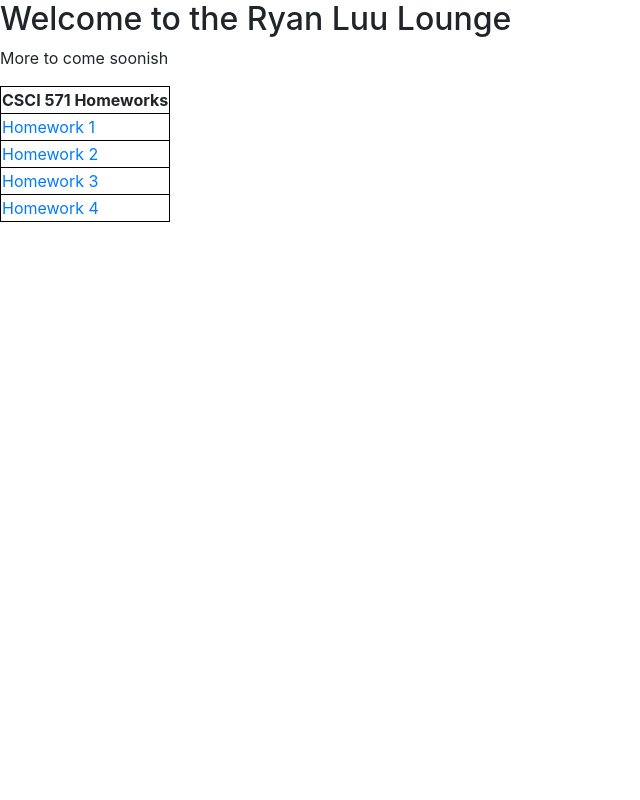
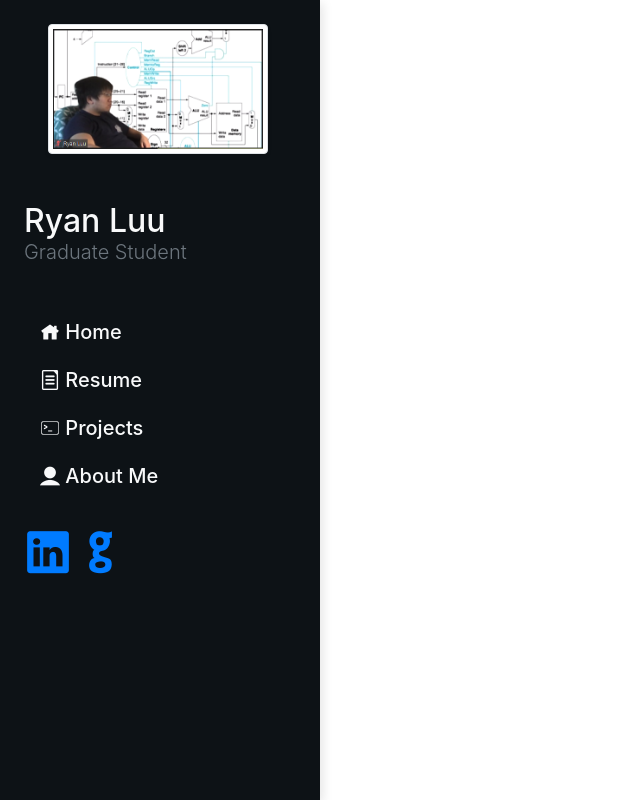
Before and after one commit to rluuy/rluuy.github.io, a plain HTML site: page index.html in a window 1280 px wide. Shown: the whole page, without its empty margins (0-640 px from the left). Drawn offline with Linux system fonts and the light colour scheme.

Commit message:
Added gelocation csv for HW3

```diff
--- /dev/null
+++ b/CSCI571-Homeworks/Homework3Contents/geolocation.csv
@@ -0,0 +1,5 @@
+Latitude,Longitude,Desc
+35.967413,-114.842883,City A
+36.286788,-115.286039,OMG
+36.113634,-115.125727,City B
+36.215643,-115.248906,Place C
--- a/StyleSheets/RyanStyleSheet.css
+++ b/StyleSheets/RyanStyleSheet.css
@@ -59,10 +59,10 @@ html,body{
 }
 
 .social-icon {
-    text-align: center;
+    text-align: left;
     transition: 0.3s ease-in-out;
     text-decoration: none;
-    background-color: rgb(37, 37, 42);
+    background-color: inherit;
 }
 
 #home{
--- a/index.html
+++ b/index.html
@@ -22,78 +22,78 @@
 
     </head>
 
-<!--    <body data-aos-easing="ease-in-out-back" data-aos-duration="500" data-aos-delay="0">-->
-<!--    <div class="wrapper">-->
-<!--        &lt;!&ndash;Sidebar&#45;&#45;&ndash;&gt;-->
-<!--        <div class="vertical-nav" id="sidebar">-->
-<!--            <img src="./Images/ryan.png" alt="..." width="220" class="mx-5 my-4 rounded-square img-thumbnail shadow-sm">-->
-<!--            <div class="py-4 px-4 mb-4">-->
-<!--                <div class="media d-flex align-items-center">-->
+    <body data-aos-easing="ease-in-out-back" data-aos-duration="500" data-aos-delay="0">
+    <div class="wrapper">
+        <!--Sidebar---->
+        <div class="vertical-nav" id="sidebar">
+            <img src="./Images/ryan.png" alt="..." width="220" class="mx-5 my-4 rounded-square img-thumbnail shadow-sm">
+            <div class="py-4 px-4 mb-4">
+                <div class="media d-flex align-items-center">
 
-<!--                    <div class="media-body">-->
-<!--                        <h4 class="m-0 text-light h2">Ryan Luu</h4>-->
-<!--                        <p class="font-weight-light text-muted text-light mb-0 h5">Graduate Student</p>-->
-<!--                    </div>-->
-<!--                </div>-->
-<!--            </div>-->
+                    <div class="media-body">
+                        <h4 class="m-0 text-light h2">Ryan Luu</h4>
+                        <p class="font-weight-light text-muted text-light mb-0 h5">Graduate Student</p>
+                    </div>
+                </div>
+            </div>
 
-<!--            <div class="px-4">-->
-<!--                <ul class="nav flex-column mb-0">-->
-<!--                    <li class="nav-item">-->
-<!--                        <a href="#home" class="nav-link text-light h5">-->
-<!--                            <i class="icofont-home"></i>-->
-<!--                            Home-->
-<!--                        </a>-->
-<!--                    </li>-->
-<!--                    <li class="nav-item">-->
-<!--                        <a href="#resume" class="nav-link text-light h5">-->
-<!--                            <i class="icofont-file-text"></i>-->
-<!--                            Resume-->
-<!--                        </a>-->
-<!--                    </li>-->
-<!--                    <li class="nav-item">-->
-<!--                        <a href="#portfolio" class="nav-link text-light h5">-->
-<!--                            <i class="icofont-interface"></i>-->
-<!--                            Projects-->
-<!--                        </a>-->
-<!--                    </li>-->
-<!--                    <li class="nav-item">-->
-<!--                        <a href="#about" class="nav-link text-light h5">-->
-<!--                            <i class="icofont-ui-user"></i>-->
-<!--                            About Me-->
-<!--                        </a>-->
-<!--                    </li>-->
-<!--                </ul>-->
-<!--                <br/>-->
-<!--                <div class="social-links text-center">-->
-<!--                    <a href="https://www.linkedin.com/in/ryan-luu-bb1b82148/" target="_blank">-->
-<!--                        <i class="icofont-linkedin icofont-3x"></i>-->
-<!--                    </a>-->
-<!--                    <a href="https://github.com/rluuy" target="_blank">-->
-<!--                        <i class="icofont-github icofont-3x"></i>-->
-<!--                    </a>-->
+            <div class="px-4">
+                <ul class="nav flex-column mb-0">
+                    <li class="nav-item">
+                        <a href="#home" class="nav-link text-light h5">
+                            <i class="icofont-home"></i>
+                            Home
+                        </a>
+                    </li>
+                    <li class="nav-item">
+                        <a href="#resume" class="nav-link text-light h5">
+                            <i class="icofont-file-text"></i>
+                            Resume
+                        </a>
+                    </li>
+                    <li class="nav-item">
+                        <a href="#portfolio" class="nav-link text-light h5">
+                            <i class="icofont-terminal"></i>
+                            Projects
+                        </a>
+                    </li>
+                    <li class="nav-item">
+                        <a href="#about" class="nav-link text-light h5">
+                            <i class="icofont-ui-user"></i>
+                            About Me
+                        </a>
+                    </li>
+                </ul>
+                <br>
+                <div class="social-icon">
+                    <a href="https://www.linkedin.com/in/ryan-luu-bb1b82148/" target="_blank">
+                        <i class="icofont-linkedin icofont-3x"></i>
+                    </a>
+                    <a href="https://github.com/rluuy" target="_blank">
+                        <i class="icofont-github icofont-3x"></i>
+                    </a>
 
-<!--                </div>-->
+                </div>
 
-<!--            </div>-->
-<!--        </div>-->
+            </div>
+        </div>
+    </div>
+
+
+<!--    <body>-->
+<!--    <div class="Intro">-->
+<!--        <h2>Welcome to the Ryan Luu Lounge</h2>-->
+<!--        <p> More to come soonish</p>-->
 <!--    </div>-->
 
+<!--    <table>-->
+<!--        <tr> <th> CSCI 571 Homeworks </th> </tr>-->
+<!--        <tr> <td> <a href="CSCI571-Homeworks/Homework1Contents/Home1.html">Homework 1</a> </td> </tr>-->
+<!--        <tr> <td> <a href="http://luuy.pythonanywhere.com">Homework 2</a> </td> </tr>-->
+<!--        <tr> <td> <a href="CSCI571-Homeworks/Homework3.html">Homework 3</a> </td> </tr>-->
+<!--        <tr> <td> <a href="CSCI571-Homeworks/Homework4.html">Homework 4</a> </td> </tr>-->
 
-    <body>
-    <div class="Intro">
-        <h2>Welcome to the Ryan Luu Lounge</h2>
-        <p> More to come soonish</p>
-    </div>
-
-    <table>
-        <tr> <th> CSCI 571 Homeworks </th> </tr>
-        <tr> <td> <a href="CSCI571-Homeworks/Homework1Contents/Home1.html">Homework 1</a> </td> </tr>
-        <tr> <td> <a href="http://luuy.pythonanywhere.com">Homework 2</a> </td> </tr>
-        <tr> <td> <a href="CSCI571-Homeworks/Homework3.html">Homework 3</a> </td> </tr>
-        <tr> <td> <a href="CSCI571-Homeworks/Homework4.html">Homework 4</a> </td> </tr>
-
-    </table>
+<!--    </table>-->
 
 
 
```
